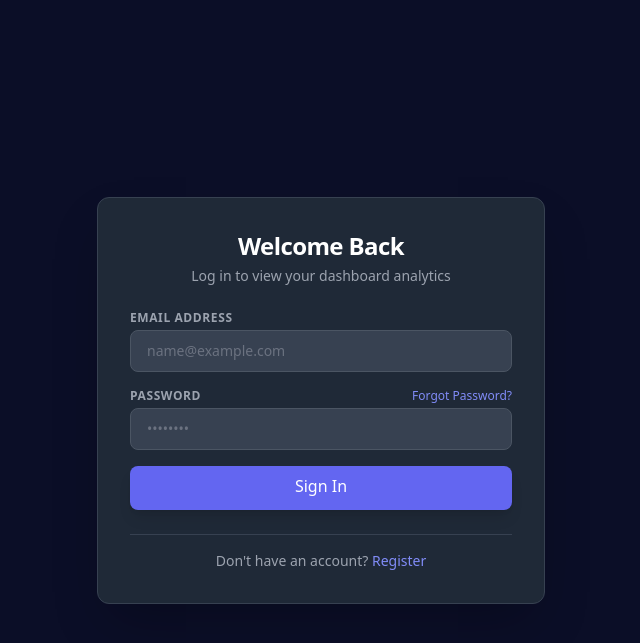
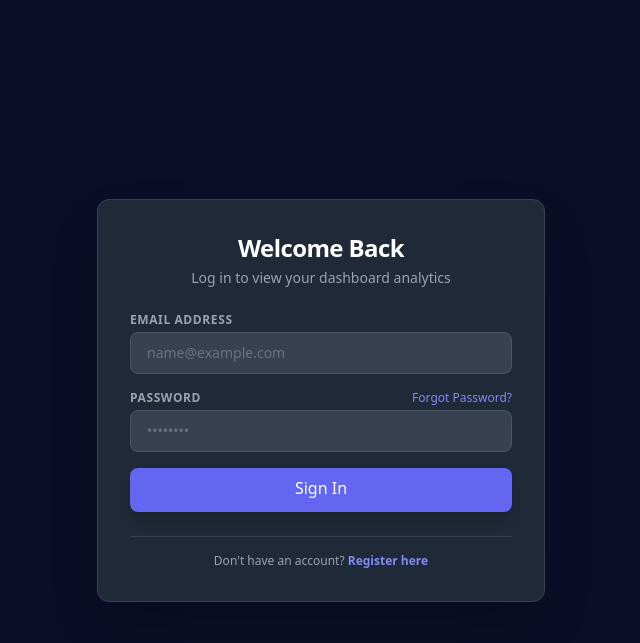
Before and after one commit to komal-gacchi/url-shortener, a Flask app: page /login in a window 1280 px wide. Shown: the top 643 px of the page, without its empty margins (319-959 px from the left). Run offline with Flask 3, Linux system fonts and the light colour scheme; some libraries are stand-ins or nearby versions.

Commit message:
Update login.html

```diff
--- a/templates/login.html
+++ b/templates/login.html
@@ -6,8 +6,9 @@
     <title>Login - URL Shortener</title>
     <script src="https://cdn.tailwindcss.com"></script>
 </head>
-<body class="bg-[#0b0e27] h-screen flex items-center justify-center font-sans p-4">
-    <div class="bg-gray-800 p-8 rounded-xl shadow-2xl max-w-md w-full space-y-6 border border-gray-700">
+<body class="bg-[#0b0e27] min-h-screen flex items-center justify-center font-sans p-4">
+
+    <div class="bg-gray-800 p-6 sm:p-8 rounded-xl shadow-2xl w-full max-w-md space-y-6 border border-gray-700">
         <div class="text-center">
             <h1 class="text-2xl font-bold text-white tracking-tight">Welcome Back</h1>
             <p class="text-gray-400 text-sm mt-1">Log in to view your dashboard analytics</p>
@@ -36,12 +37,13 @@
                 <input type="password" name="password" required placeholder="••••••••" class="w-full px-4 py-2.5 bg-gray-700 border border-gray-600 rounded-lg text-white text-sm focus:outline-none focus:ring-2 focus:ring-indigo-500 placeholder-gray-500 transition">
             </div>
 
-            <button type="submit" class="w-full bg-[#6366f1] text-white py-3 rounded-lg font-medium hover:bg-indigo-700 shadow-lg hover:shadow-indigo-500/20 transition-all duration-200 pt-2">Sign In</button>
+            <button type="submit" class="w-full bg-[#6366f1] text-white py-3 rounded-lg font-medium hover:bg-indigo-700 shadow-lg transition duration-200 pt-2">Sign In</button>
         </form>
 
-        <div class="text-center pt-4 border-t border-gray-700">
-            <p class="text-sm text-gray-400">Don't have an account? <a href="/register" class="text-indigo-400 font-medium hover:underline">Register</a></p>
+        <div class="text-center border-t border-gray-700 pt-4 text-xs text-gray-400">
+            Don't have an account? <a href="/register" class="text-indigo-400 font-bold hover:underline">Register here</a>
         </div>
     </div>
+
 </body>
 </html>
```
